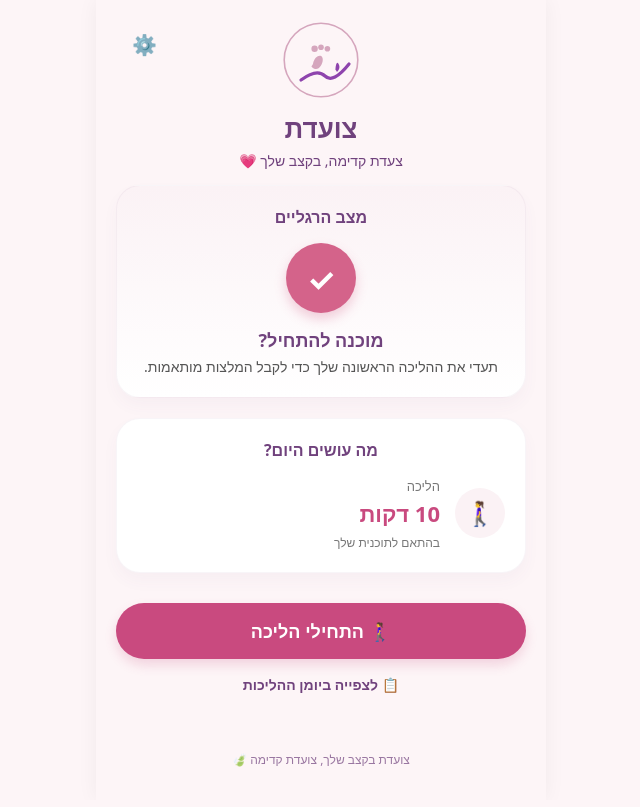
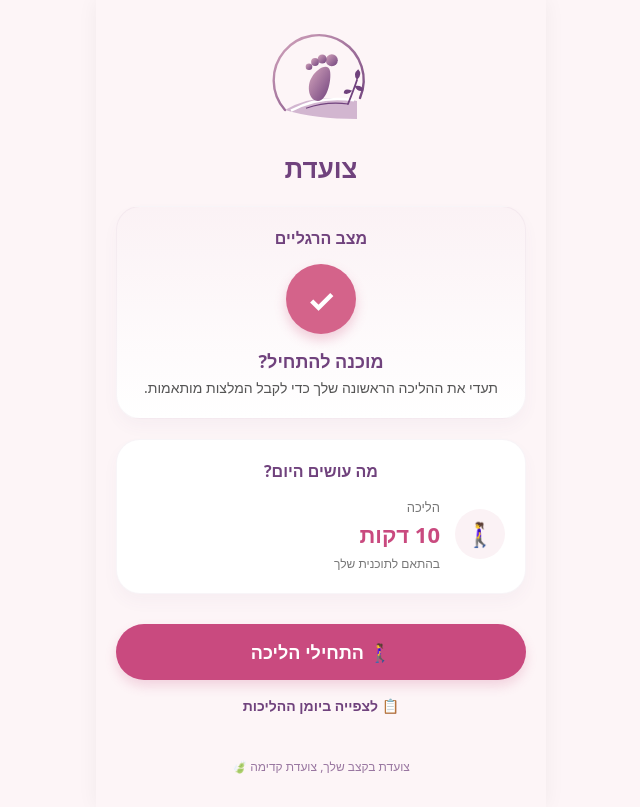
Before and after one commit to meiravlivne-pixel/tzoedet, a plain HTML site: page index.html in a window 1280 px wide. Shown: the whole page, without its empty margins (319-959 px from the left). Drawn offline with Linux system fonts and the light colour scheme.

Commit message:
Update index.html

```diff
--- a/index.html
+++ b/index.html
@@ -3,7 +3,7 @@
 <head>
     <meta charset="utf-8">
     <meta name="viewport" content="width=device-width, initial-scale=1.0">
-    <title>צועדת - צעדי קדימה, בקצב שלך</title>
+    <title>צועדת</title>
     <link rel="stylesheet" href="style.css">
     <link rel="manifest" href="manifest.json">
 </head>
@@ -13,20 +13,45 @@
     <div id="homeScreen" class="screen">
         <header class="app-header">
             <div class="logo-container">
-                <!-- לוגו SVG מבוסס על המוקאפ -->
-                <svg class="app-logo" viewBox="0 0 100 100" width="80" height="80">
-                    <circle cx="50" cy="50" r="46" fill="none" stroke="#d5a6bd" stroke-width="2"/>
-                    <path d="M25,75 Q45,60 55,70 T85,55" fill="none" stroke="#8e44ad" stroke-width="4" stroke-linecap="round"/>
-                    <path d="M40,55 C42,43 54,41 52,52 C50,60 44,65 38,58 Z" fill="#d5a6bd"/>
-                    <circle cx="42" cy="36" r="4" fill="#d5a6bd"/>
-                    <circle cx="50" cy="34" r="3.5" fill="#d5a6bd"/>
-                    <circle cx="58" cy="36" r="3.5" fill="#d5a6bd"/>
-                    <path d="M70,65 Q75,60 72,55 T68,62 Z" fill="#8e44ad"/>
+                <!-- לוגו SVG משופר לפי image_ddf801.png -->
+                <svg class="app-logo" viewBox="0 0 200 200" width="120" height="120">
+                    <defs>
+                        <linearGradient id="purpleGrad" x1="0%" y1="0%" x2="100%" y2="100%">
+                            <stop offset="0%" stop-color="#d5a6bd" />
+                            <stop offset="100%" stop-color="#70427d" />
+                        </linearGradient>
+                    </defs>
+                    <!-- העיגול המקיף הפתוח מעט בסוף -->
+                    <path d="M 40,150 A 75,75 0 1,1 165,130" fill="none" stroke="url(#purpleGrad)" stroke-width="4" stroke-linecap="round"/>
+
+                    <!-- הגבעה והשביל המתעקל בתחתית -->
+                    <path d="M 40,150 Q 90,120 160,135 L 160,165 Q 90,165 40,150 Z" fill="#b68cb8" opacity="0.6"/>
+                    <path d="M 50,151 Q 100,125 155,134" fill="none" stroke="#ffffff" stroke-width="4"/>
+                    <path d="M 75,147 Q 110,135 145,140" fill="none" stroke="#70427d" stroke-width="2"/>
+
+                    <!-- הענף עם שלושת העלים בצד ימין -->
+                    <path d="M 145,140 Q 155,115 160,100" fill="none" stroke="#70427d" stroke-width="3" stroke-linecap="round"/>
+                    <!-- עלה עליון -->
+                    <path d="M 160,100 Q 170,90 162,82 Q 152,90 160,100 Z" fill="#70427d"/>
+                    <!-- עלה שמאלי -->
+                    <path d="M 152,118 Q 138,112 138,122 Q 145,126 152,118 Z" fill="#70427d"/>
+                    <!-- עלה ימני -->
+                    <path d="M 156,110 Q 170,108 170,118 Q 160,120 156,110 Z" fill="#70427d"/>
+
+                    <!-- כף הרגל המרכזית -->
+                    <!-- העקב והחלק המרכזי -->
+                    <path d="M 95,135 C 80,135 75,110 85,95 C 92,82 112,70 115,85 C 118,100 110,135 95,135 Z" fill="url(#purpleGrad)"/>
+                    <!-- אצבע גדולה -->
+                    <circle cx="118" cy="67" r="10" fill="url(#purpleGrad)"/>
+                    <!-- אצבע שנייה -->
+                    <circle cx="102" cy="65" r="7.5" fill="url(#purpleGrad)"/>
+                    <!-- אצבע שלישית -->
+                    <circle cx="90" cy="70" r="6.5" fill="url(#purpleGrad)"/>
+                    <!-- אצבע רביעית -->
+                    <circle cx="80" cy="78" r="5.5" fill="url(#purpleGrad)"/>
                 </svg>
             </div>
             <h1>צועדת</h1>
-            <p class="subtitle">צעדת קדימה, בקצב שלך 💗</p>
-            <button id="settingsBtn" class="icon-btn">⚙️</button>
         </header>
 
         <!-- רמזור מצב הרגליים -->
@@ -51,7 +76,6 @@
         </section>
 
         <button id="startBtn" class="main-btn">🚶‍♀️ התחילי הליכה</button>
-
         <button id="viewLogBtn" class="secondary-link-btn">📋 לצפייה ביומן ההליכות</button>
 
         <footer>
@@ -67,10 +91,6 @@
         </header>
 
         <div id="list" class="log-list"></div>
-
-        <div class="log-footer">
-            <p>כל צעד נחשב 💗</p>
-        </div>
     </div>
 
     <!-- מסך הזנה / עריכת הליכה -->
@@ -102,17 +122,13 @@
             <!-- מאמץ -->
             <div class="form-group">
                 <span class="label">💪 מאמץ</span>
-                <div id="effortContainer" class="emoji-selector">
-                    <!-- ייקבע דינמית ע"י ה-JS -->
-                </div>
+                <div id="effortContainer" class="emoji-selector"></div>
             </div>
 
-            <!-- כאב -->
+            <!-- כאב (עודכן ל-4 אימוג'ים לפי הדרישה) -->
             <div class="form-group">
-                <span class="label">⚡ כאב במהלך ההליכה (0-10)</span>
-                <div id="painContainer" class="scale-selector">
-                    <!-- ייקבע דינמית ע"י ה-JS -->
-                </div>
+                <span class="label">⚡ כאב במהלך ההליכה</span>
+                <div id="painContainer" class="emoji-selector"></div>
             </div>
 
             <button id="saveBtn" class="save-btn">שמירת שינויים</button>
@@ -120,12 +136,12 @@
         </section>
     </div>
 
-    <!-- דיאלוג מחיקה מודאלי מותאם למוקאפ -->
+    <!-- דיאלוג מחיקה מודאלי -->
     <div id="dialog" class="hidden dialog">
         <div class="dialogBox">
             <div class="delete-icon">🗑️</div>
             <h3>למחוק את ההליכה?</h3>
-            <p id="deleteDialogDetails">6 ביולי 2025<br>12 דקות</p>
+            <p id="deleteDialogDetails"></p>
             <div class="dialog-actions">
                 <button id="confirmDelete" class="btn-confirm-delete">מחק</button>
                 <button id="cancelDelete" class="btn-cancel-delete">ביטול</button>
```
